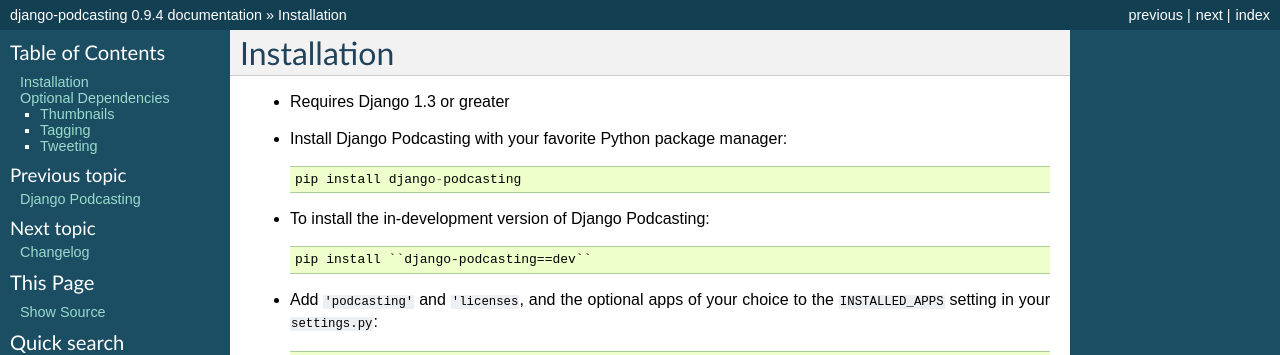
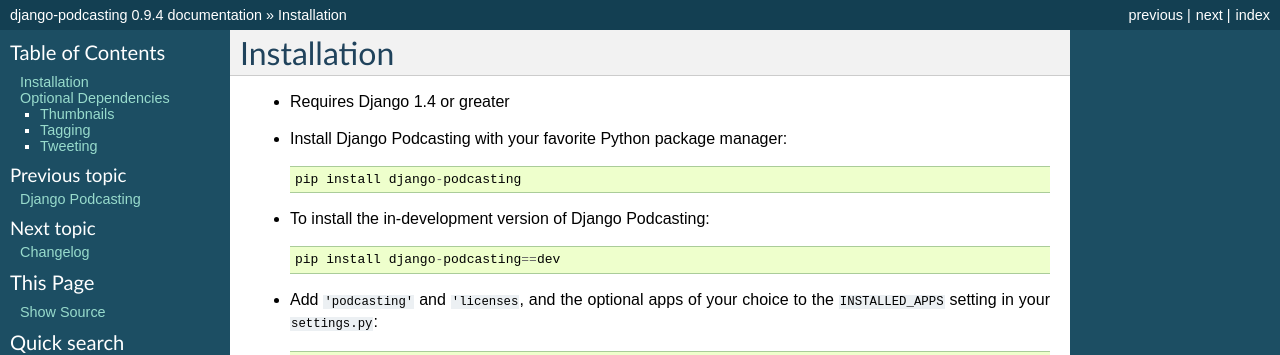
Before and after one commit to rizumu/django-podcasting, a Sphinx documentation site: the page built from docs/installation.rst, in a window 1280 px wide. Shown: the top 355 px of the page. Built offline with Sphinx 7.4.7, drawn with Linux system fonts in a browser that asks for light colours.

Commit message:
docs cleanup

```diff
--- a/docs/installation.rst
+++ b/docs/installation.rst
@@ -1,7 +1,7 @@
 Installation
 ============
 
-* Requires Django 1.3 or greater
+* Requires Django 1.4 or greater
 
 * Install Django Podcasting with your favorite Python package manager::
 
@@ -9,7 +9,7 @@
 
 * To install the in-development version of Django Podcasting::
 
-    pip install ``django-podcasting==dev``
+    pip install django-podcasting==dev
 
 
 * Add ``'podcasting'`` and ``'licenses``, and the optional apps of your
```
Also changed, not shown: README.rst (+29 -1 lines), docs/index.rst (+7 -7 lines).
